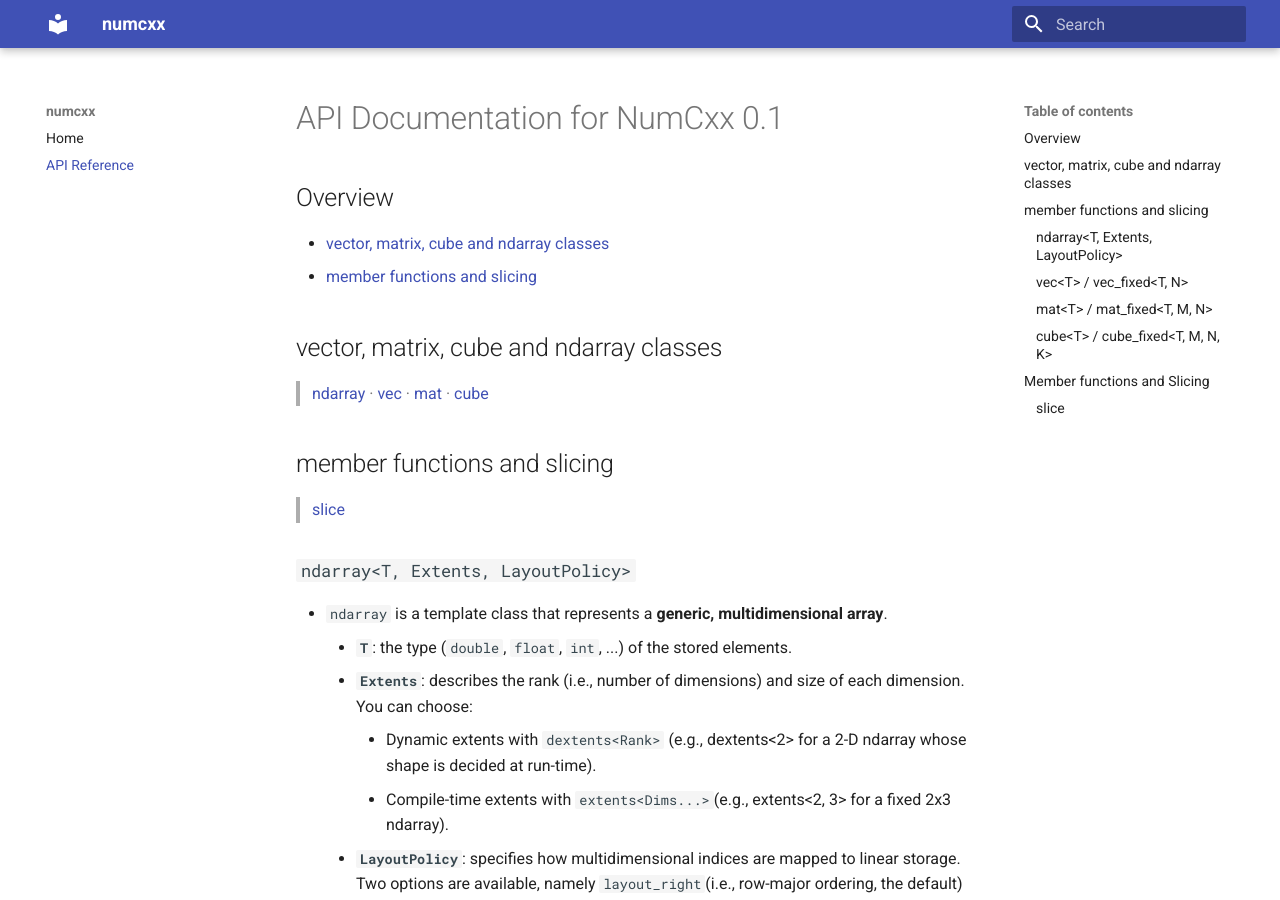
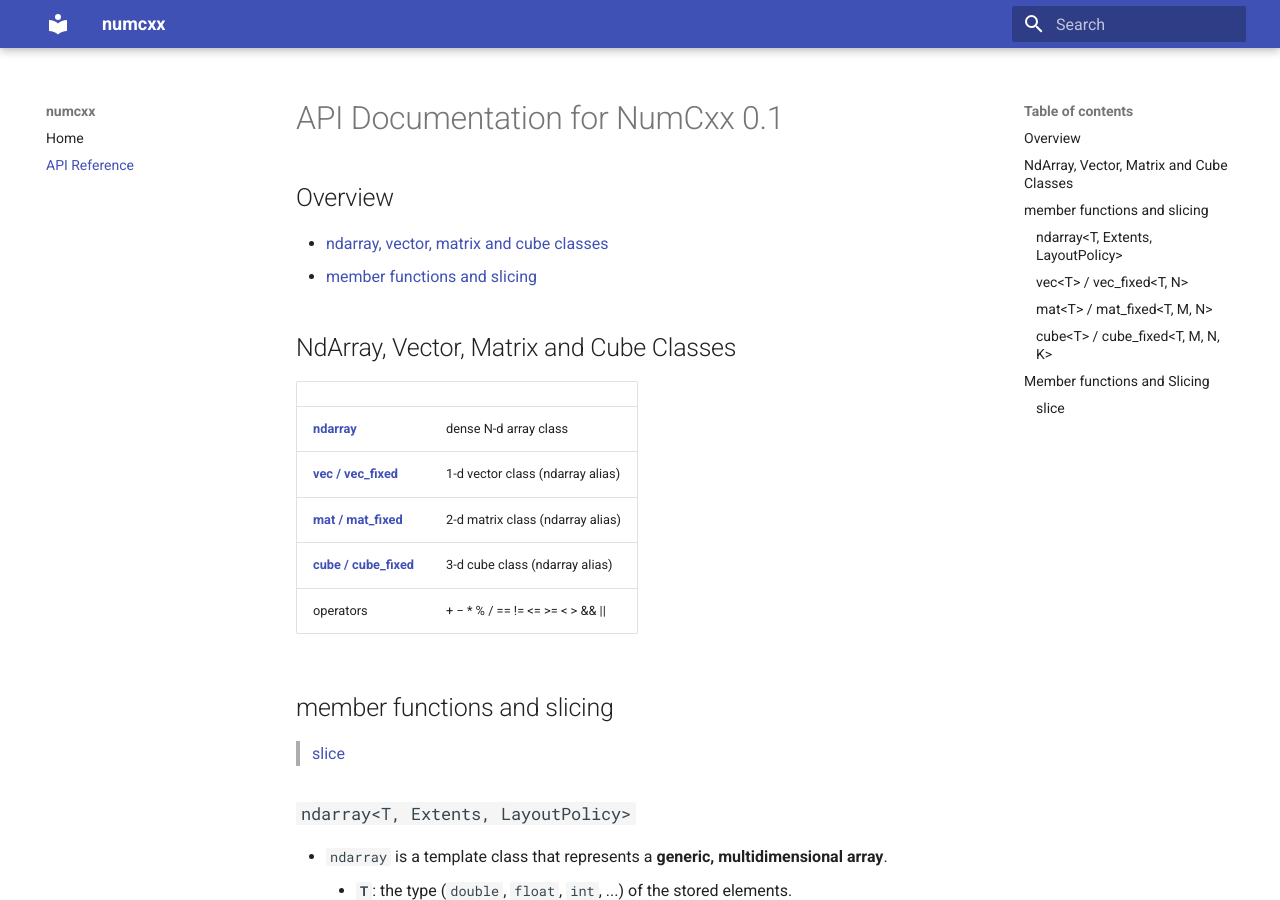
Before and after one commit to ypan1988/numcxx, an MkDocs documentation site: the page built from docs/API.md, in a window 1280 px wide and 900 px high. Built offline with MkDocs 1.6.1 and Material for MkDocs 9.7.7, drawn with Linux system fonts in a browser that asks for light colours.

Commit message:
update doc

```diff
--- a/docs/API.md
+++ b/docs/API.md
@@ -1,12 +1,18 @@
 # API Documentation for NumCxx 0.1
 
 ## Overview
-+ [vector, matrix, cube and ndarray classes](#ndarray-classes)
++ [ndarray, vector, matrix and cube classes](#ndarray-classes)
 + [member functions and slicing](#member-functions-and-slicing)
 
 <a id="ndarray-classes"></a>
-## vector, matrix, cube and ndarray classes
-> [ndarray](#ndarray-def) · [vec](#vec-def) · [mat](#mat-def) · [cube](#cube-def)
+## NdArray, Vector, Matrix and Cube Classes
+| | |
+|---|---|
+| **[ndarray](#ndarray-def)** | dense N-d array class |
+| **[vec / vec_fixed](#vec-def)** | 1-d vector class (ndarray alias) |
+| **[mat / mat_fixed](#mat-def)** | 2-d matrix class (ndarray alias) |
+| **[cube / cube_fixed](#cube-def)** | 3-d cube class (ndarray alias) |
+| operators | +  −  *  %  /  ==  !=  <=  >=  <  >  &&  \|\| |
 
 <a id="member-functions-and-slicing"></a>
 ## member functions and slicing
```
